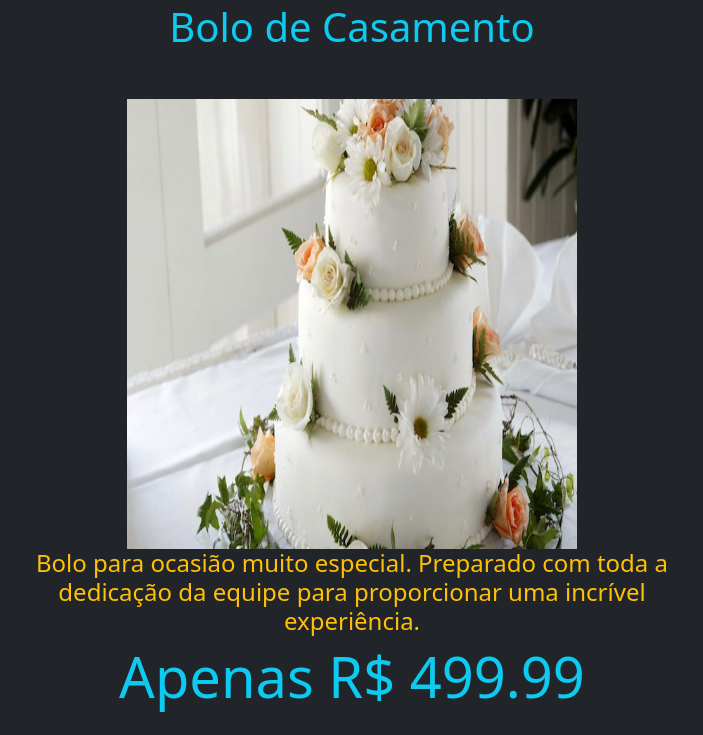
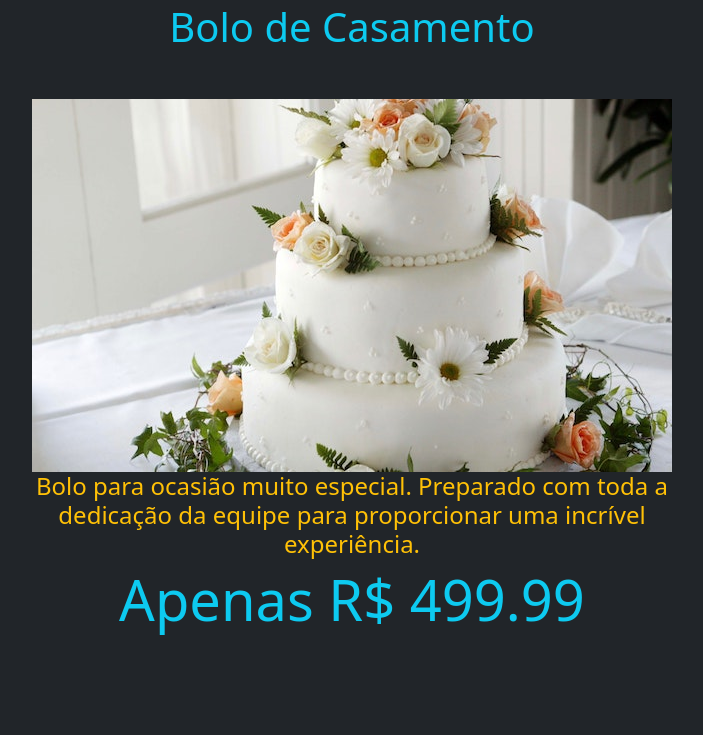
Before and after one commit to thiagorocco/django, a Django app: page /produtos/1 in a window 1280 px wide. Shown: the part 65-800 px from the top of the page, without its empty margins (288-991 px from the left). Run offline with Django 4.2, Linux system fonts and the light colour scheme; data comes from the database, SQL or seed files in the repository; both versions use the stored data as it was after the commit.

Commit message:
Formatação de imagens do detalhe do produto concluída. Projeto pycakes concluído

```diff
--- a/pycakes/cakes/templates/cakes/produto.html
+++ b/pycakes/cakes/templates/cakes/produto.html
@@ -11,7 +11,7 @@
   <img src="{{ produto.imagem.url }}"
        class="card-img-top"
        alt="Bolo"
-       style="height:450px;width:450px">
+       style="height:373px;width:640px">
   <h4 class="text-warning text-center">{{ produto.descricao }}</h4>
   <div class="span display-4 text-info">Apenas R$ {{ produto.preco }}</div>
 </div>
--- a/pycakes/cakes/urls.py
+++ b/pycakes/cakes/urls.py
@@ -7,5 +7,5 @@ from django.conf.urls.static import static
 urlpatterns = [
     path('', views.home, name='home'),
     path('produtos/<int:produto_id>', views.detalhe_produto, name='produtos'),
-    path('admin/', admin.site.urls),
+    #path('admin/', admin.site.urls),
 ]+static(settings.MEDIA_URL, document_root=settings.MEDIA_ROOT)
```
Also changed, not shown: pycakes/db.sqlite3, 1 other file.
